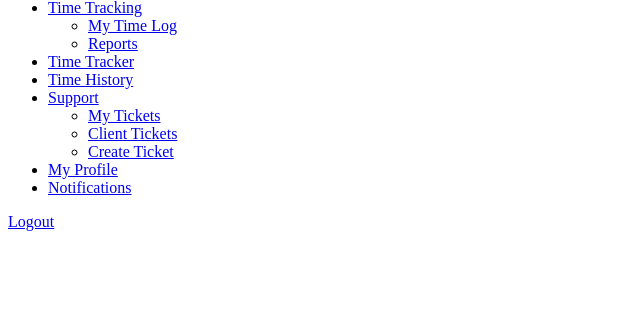
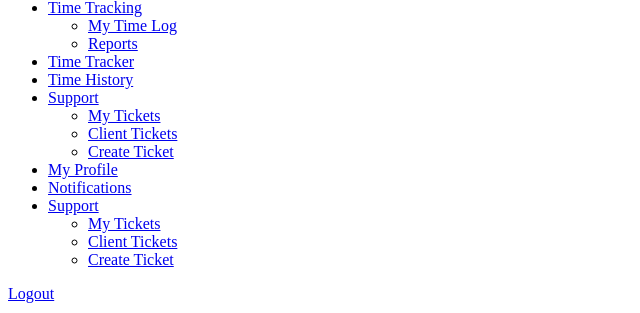
Before and after one commit to Shanis-Nheralat/backsureground, a PHP site: page /shared/templates/employee-sidebar.php in a window 1280 px wide. Shown: the part 487-800 px from the top of the page, without its empty margins (0-640 px from the left). Run offline with PHP 8.4, Linux system fonts and the light colour scheme.

Commit message:
Update employee-sidebar.php

```diff
--- a/shared/templates/employee-sidebar.php
+++ b/shared/templates/employee-sidebar.php
@@ -152,6 +152,31 @@ $employee_menu_items[] = [
     'url' => '/groundd/employee/notifications.php'
 ];
 
+// Support Tickets (all phases)
+$employee_menu_items[] = [
+    'id' => 'support',
+    'title' => 'Support',
+    'icon' => 'fas fa-headset',
+    'url' => '#',
+    'submenu' => [
+        [
+            'id' => 'my_tickets',
+            'title' => 'My Tickets',
+            'url' => '/groundd/employee/support/my-tickets.php'
+        ],
+        [
+            'id' => 'client_tickets',
+            'title' => 'Client Tickets',
+            'url' => '/groundd/employee/support/client-tickets.php'
+        ],
+        [
+            'id' => 'new_ticket',
+            'title' => 'Create Ticket',
+            'url' => '/groundd/employee/support/new-ticket.php'
+        ]
+    ]
+];
+
 // Add hook for additional menu items
 if (function_exists('add_employee_menu_items')) {
     add_employee_menu_items($employee_menu_items);
```
